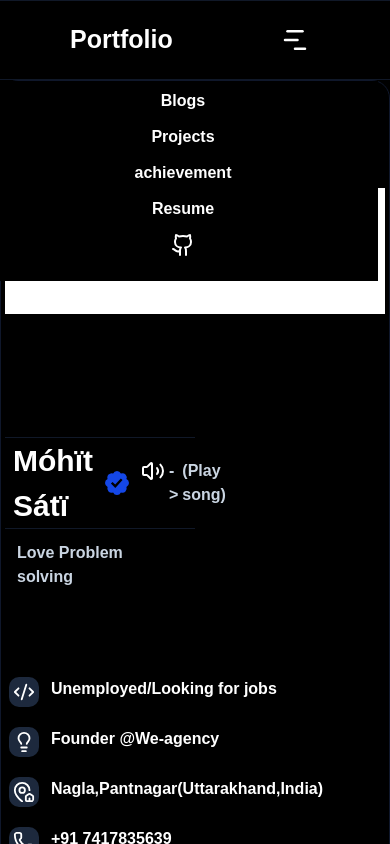
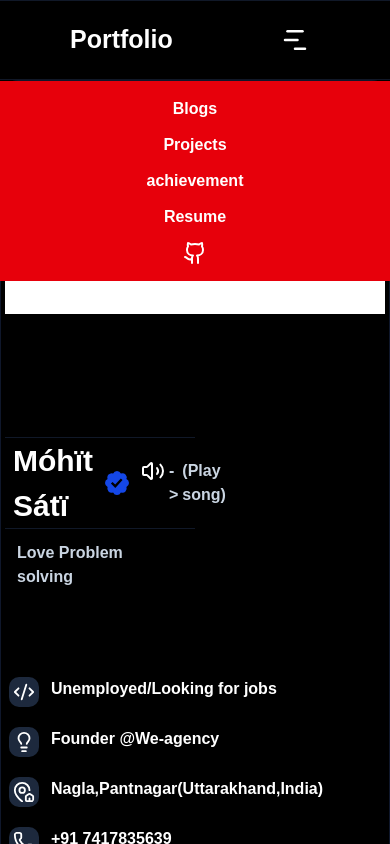
Before and after one commit to SuperexMack/jobportfolio, a Next.js app in the folder Frontend/portfolio/: page / in a window 390 px wide. Both pictures are taken after a click on the icon 295 px from the left and 40 px from the top of the page. Shown: the top 844 px of the page. Built offline with nearby package versions, Linux system fonts and the light colour scheme; a web font is replaced by a local one.

Commit message:
Fixed the navbar responsivness

```diff
--- a/Frontend/portfolio/app/Components/Navbar.tsx
+++ b/Frontend/portfolio/app/Components/Navbar.tsx
@@ -52,7 +52,7 @@ export function Navbar({blogRef,projectRef,achRef}:any){
              {clicked?(
 
 
-                <div className="flex w-full absolute h-[200px] top-[80px] p-2 bg-black flex-col space-y-3 items-center">
+                <div className="flex w-screen absolute left-0 p-4 h-[200px] top-[80px] bg-red-600 flex-col space-y-3 items-center">
                 <Link onClick={blog} href={"/"}><h1 className="hover:text-slate-400 md:flex font-bold text-white">Blogs</h1></Link>
                 <Link onClick={project} href={"/"}><h1 className="hover:text-slate-400 md:flex font-bold text-white">Projects</h1></Link>
                 <Link onClick={achv} href={"/"}><h1 className="hover:text-slate-400 md:flex font-bold text-white">achievement</h1></Link>
--- a/Frontend/portfolio/app/Components/Topimage.tsx
+++ b/Frontend/portfolio/app/Components/Topimage.tsx
@@ -46,7 +46,7 @@ export function TopImageDiv() {
 
   return (
     <>
-      <div className="w-full h-[300px] mt-4 relative p-2 rounded-lg">
+      <div className="w-full h-[300px] mt-4 relative rounded-lg">
         <Image
           src="/lasterheader.jpeg"
           alt="top_image"
--- a/Frontend/portfolio/app/globals.css
+++ b/Frontend/portfolio/app/globals.css
@@ -145,4 +145,5 @@ body{
   font-family: "Sirin Stencil", sans-serif;
   font-weight: 900;
   font-style: normal;
+  overflow-x: hidden;
 }
```
